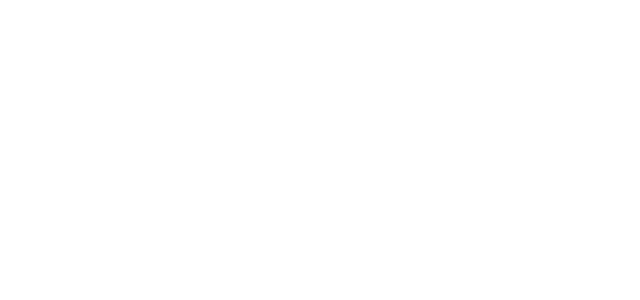
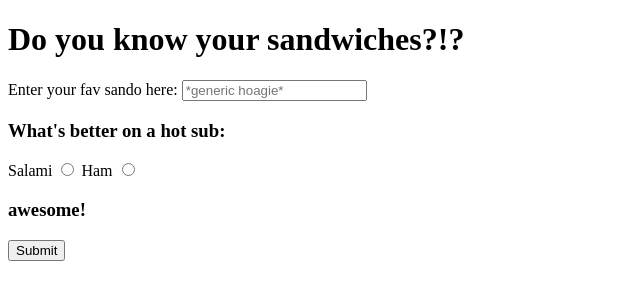
Before and after one commit to tobiibo/Capstone-25-for-real, a plain HTML site: page Tobiquiz2.html in a window 1280 px wide. Shown: the whole page, without its empty margins (0-640 px from the left). Drawn offline with Linux system fonts and the light colour scheme.

Commit message:
index update 1

```diff
--- a/Tobiquiz2.html
+++ b/Tobiquiz2.html
@@ -6,9 +6,17 @@
     <title>Personality Quiz</title>
 </head>
 <body>
+    <h1>Do you know your sandwiches?!?</h1>
     <form>
-
-
+        <label for="sandotext">Enter your fav sando here:</label>
+        <input type="text" id="sandotext" placeholder="*generic hoagie*" required>
+        <h3>What's better on a hot sub:</h3>
+        <label for="salami">Salami</label>
+        <input type="radio" id="salami" name="sando_choice" value="salami">
+        <label for ="ham">Ham</label>
+        <input type="radio" id="ham" name="sando_choice" value="ham">
+        <h3>awesome!</h3>
+        <input type="submit">
 
     </form>
 </body>
```
Also changed, not shown: index.html (added, +13 -0 lines).
